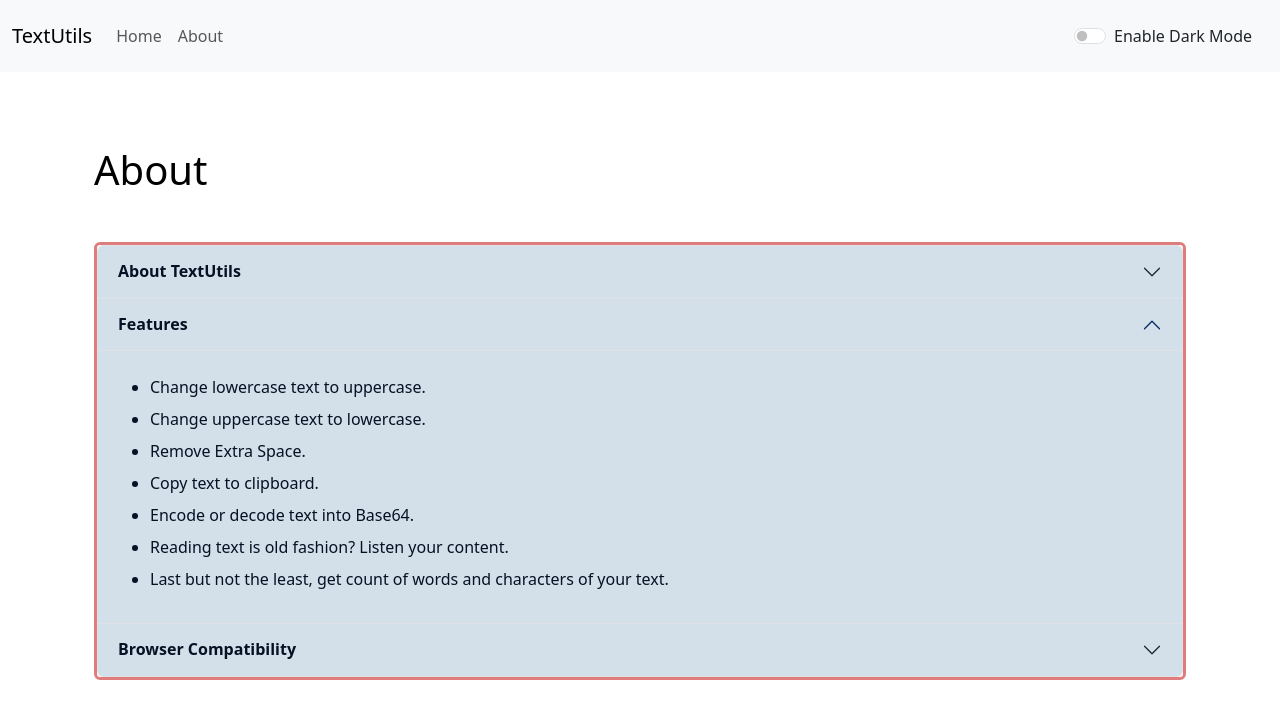
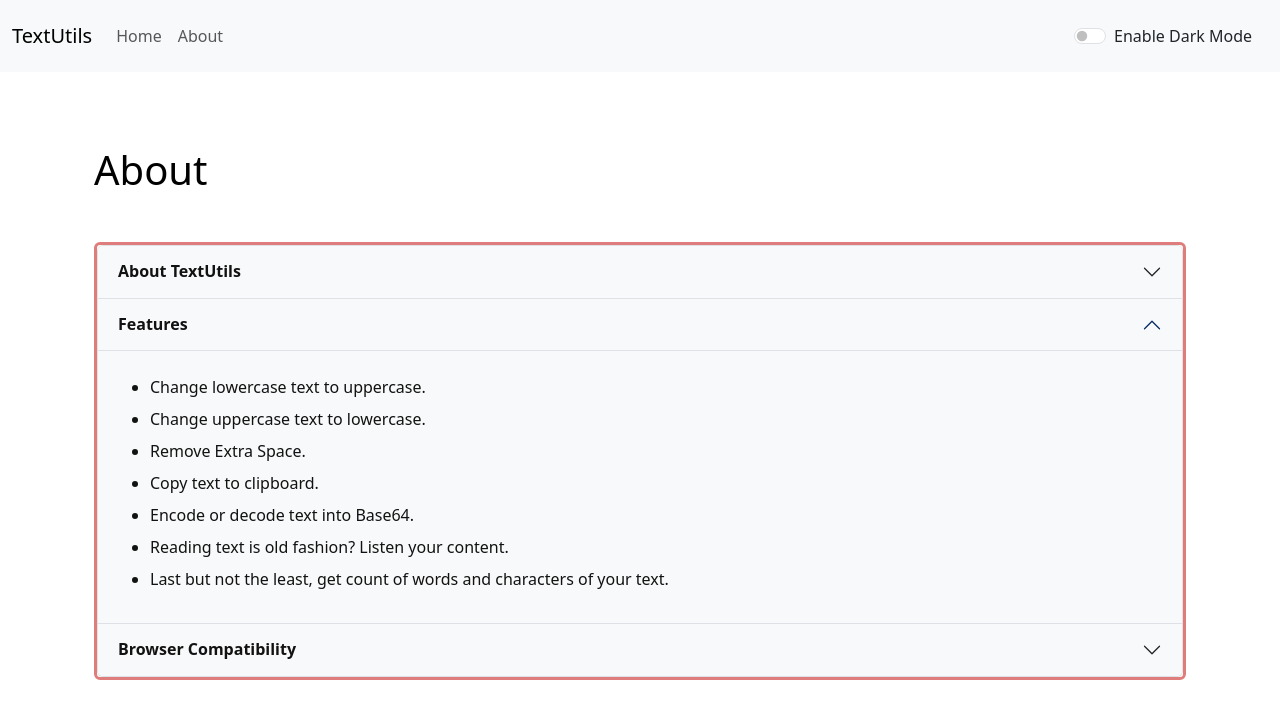
Before and after one commit to vishalreddy75/TextUtils-React, a React (Create React App) app: page /#/About in a window 1280 px wide. Shown: the top 718 px of the page. Built offline with nearby package versions, Linux system fonts and the light colour scheme.

Commit message:
Final commit

```diff
--- a/src/App.js
+++ b/src/App.js
@@ -43,7 +43,7 @@ function App() {
       <div className="container my-3">
         <Routes>
           <Route exact path ='/About' element={<About mode={Mode}/>}/>
-          <Route exact path = '/' element={<TextForm showalert={showAlert} heading="Try TextUtils - Word Counter, Character Counter, Remove Spaces" mode={Mode}/>}/>
+          <Route exact path = '/' element={<TextForm showalert={showAlert} heading="Try TextUtils - For Easy Text Manipulation" mode={Mode}/>}/>
         </Routes>
       </div>
       </Router>
--- a/src/Components/About.js
+++ b/src/Components/About.js
@@ -15,7 +15,7 @@ export default function About(props) {
               data-bs-target="#collapseTwo"
               aria-expanded="false"
               aria-controls="collapseTwo"
-              style={{backgroundColor: props.mode==='light'?'#d3e0e9':'#061124', color: props.mode==='light'?'#061124':'white'}}
+              style={{backgroundColor: props.mode==='light'?'#F8F9FA':'#121212', color: props.mode==='light'?'#121212':'white'}}
             >
               <strong>About TextUtils</strong>
 
@@ -27,7 +27,7 @@ export default function About(props) {
             aria-labelledby="headingTwo"
             data-bs-parent="#accordionExample"
           >
-            <div className="accordion-body" style={{backgroundColor: props.mode==='light'?'#d3e0e9':'#061124', color: props.mode==='light'?'#061124':'white'}}>
+            <div className="accordion-body" style={{backgroundColor: props.mode==='light'?'#F8F9FA':'#121212', color: props.mode==='light'?'#121212':'white'}}>
             TextUtils is a utility which can make your day to day life easy, by manipulating your text in the way you want.
             </div>
           </div>
@@ -41,7 +41,7 @@ export default function About(props) {
               data-bs-target="#collapseOne"
               aria-expanded="true"
               aria-controls="collapseOne"
-              style={{backgroundColor: props.mode==='light'?'#d3e0e9':'#061124', color: props.mode==='light'?'#061124':'white'}}
+              style={{backgroundColor: props.mode==='light'?'#F8F9FA':'#121212', color: props.mode==='light'?'#121212':'white'}}
             >
               <strong>Features</strong>
             </button>
@@ -52,7 +52,7 @@ export default function About(props) {
             aria-labelledby="headingOne"
             data-bs-parent="#accordionExample"
           >
-            <div className="accordion-body" style={{backgroundColor: props.mode==='light'?'#d3e0e9':'#061124', color: props.mode==='light'?'#061124':'white'}}>
+            <div className="accordion-body" style={{backgroundColor: props.mode==='light'?'#F8F9FA':'#121212', color: props.mode==='light'?'#121212':'white'}}>
               <ul>
                 <li className="my-2">
                   Change lowercase text to uppercase.
@@ -88,7 +88,7 @@ export default function About(props) {
               data-bs-target="#collapseThree"
               aria-expanded="false"
               aria-controls="collapseThree"
-              style={{backgroundColor: props.mode==='light'?'#d3e0e9':'#061124', color: props.mode==='light'?'#061124':'white'}}
+              style={{backgroundColor: props.mode==='light'?'#F8F9FA':'#121212', color: props.mode==='light'?'#121212':'white'}}
             >
               <strong>Browser Compatibility</strong>
             </button>
@@ -99,7 +99,7 @@ export default function About(props) {
             aria-labelledby="headingThree"
             data-bs-parent="#accordionExample"
           >
-            <div className="accordion-body" style={{backgroundColor: props.mode==='light'?'#d3e0e9':'#061124', color: props.mode==='light'?'#061124':'white'}}>
+            <div className="accordion-body" style={{backgroundColor: props.mode==='light'?'#F8F9FA':'#121212', color: props.mode==='light'?'#121212':'white'}}>
               This <strong>Text Utility</strong> software works in any web browsers such as Chrome, Firefox, Internet Explorer, Safari, Opera. It suits to count characters in facebook, blog, books, excel document, pdf document, essays, etc.
             </div>
           </div>
```
